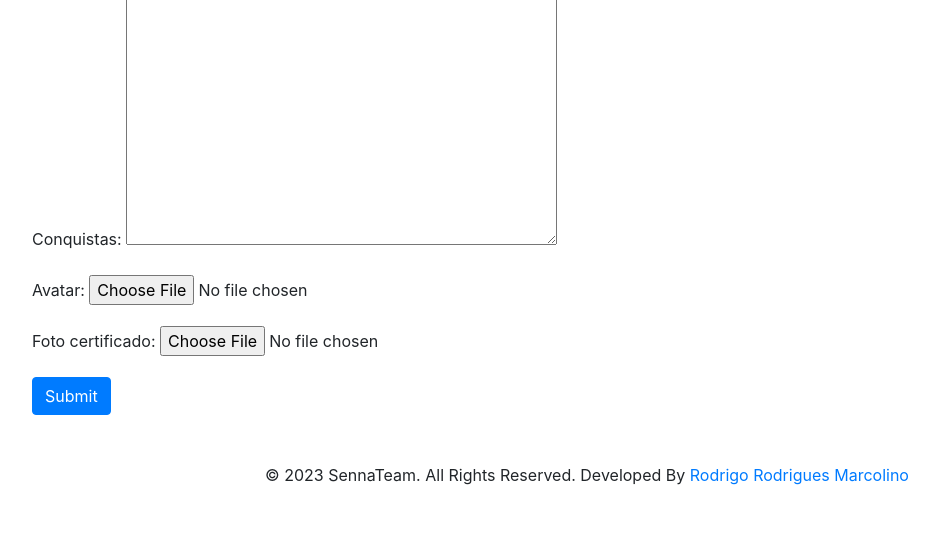
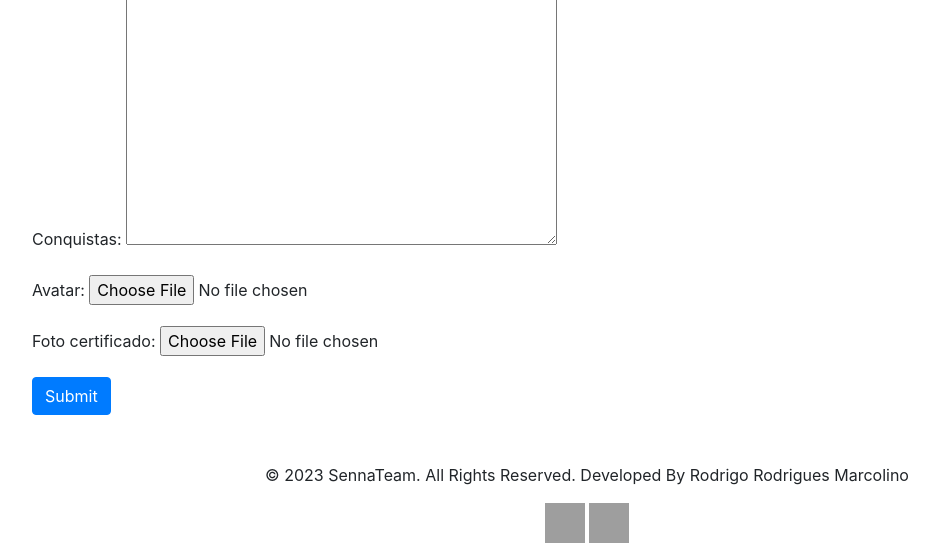
Before and after one commit to DigoRM/BodyHealthCoach, a Django app: page /edit_profile/ in a window 1280 px wide. Shown: the part 604-1163 px from the top of the page, without its empty margins (53-992 px from the left). Before the commit the page ends 1089 px from the top, so only its background shows below. Run offline with Django 4.2, Linux system fonts and the light colour scheme; a user stored in the database is signed in; data comes from the database, SQL or seed files in the repository; some libraries are stand-ins or nearby versions; grey boxes are pictures that could not be loaded.

Commit message:
adequar insta e linkedin logo

```diff
--- a/accounts/templates/base.html
+++ b/accounts/templates/base.html
@@ -27,7 +27,7 @@
   <script src="{% static 'js/tasks.js' %}"></script>
 
 
-  <title>BodyHealthCoach</title>
+  <title>SennaTeam</title>
 
 
 </head>
@@ -148,8 +148,12 @@
                 <div class="col-lg-12 col-md-12 col-sm-12 col-xs-12">
                     <div class="copyright-inner">
                         <div class="copy-right">
-                            <p>© 2023 SennaTeam. All Rights Reserved. Developed By <a href="https://www.linkedin.com/in/rodrigo-rodrigues-marcolino-aa1a3617a/">Rodrigo Rodrigues Marcolino</a>
-                            </p>
+                            <p>© 2023 SennaTeam. All Rights Reserved. Developed By Rodrigo Rodrigues Marcolino</p>
+                            <p style="text-align: center;"><a href="https://www.instagram.com/digo.marcolino/">
+                              <img style="height: 40px; width: 40px;" src="media/instalogo.jpg" >
+                              <a href="https://www.linkedin.com/in/rodrigo-rodrigues-marcolino-aa1a3617a/">
+                                <img style="height: 40px; width: 40px;" src="media/linkedin.png" >
+                            </a></p>
                         </div>
                     </div>
                 </div>
```
